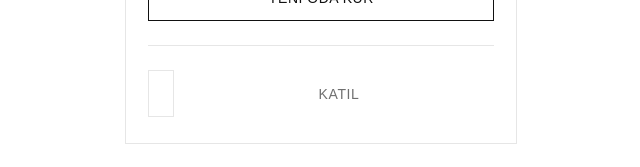
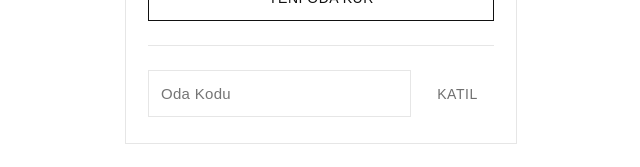
Before and after one commit to meldateksari/SpotTheOne, a Next.js app: page / in a window 1280 px wide. Shown: the part 298-465 px from the top of the page, without its empty margins (319-959 px from the left). Built offline with nearby package versions, Linux system fonts and the light colour scheme; no server answers.

Commit message:
Room code input bug fixed.

```diff
--- a/src/app/page.tsx
+++ b/src/app/page.tsx
@@ -35,7 +35,7 @@ export default function Home() {
     if (!name || !roomId) return alert("İsim ve Oda Kodu gerekli!");
     const userId = uuidv4();
     localStorage.setItem("game_user", JSON.stringify({ id: userId, name }));
-    router.push(`/room/${roomId}`);
+    router.push(`/room/${roomId.toUpperCase()}`);
   };
 
   return (
@@ -60,16 +60,21 @@ export default function Home() {
         <div className="divider"></div>
 
         {/* Join Room */}
-        <div className="join-row">
+        <div style={{ display: "flex", gap: "10px", alignItems: "center" }}>
           <input
             type="text"
             placeholder="Oda Kodu"
-            className="home-input small-input"
+            className="home-input"
             value={roomId}
-            onChange={(e) => setRoomId(e.target.value.toUpperCase())}
+            onChange={(e) => setRoomId(e.target.value)}
+            style={{ flex: 1, minWidth: 0 }}
           />
 
-          <button className="btn-ghost join-button" onClick={joinRoom}>
+          <button
+            className="btn-ghost"
+            onClick={joinRoom}
+            style={{ width: "auto", padding: "14px 16px", whiteSpace: "nowrap" }}
+          >
             Katıl
           </button>
         </div>
```
